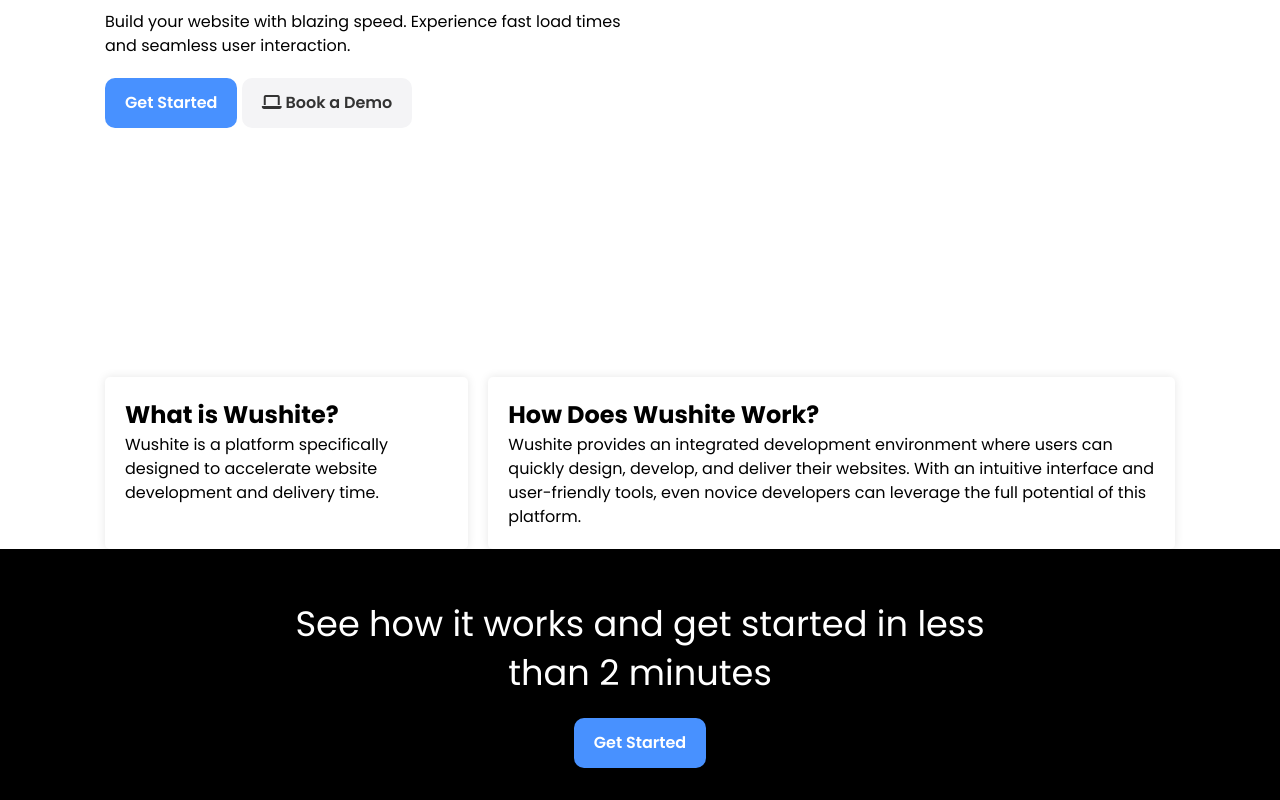
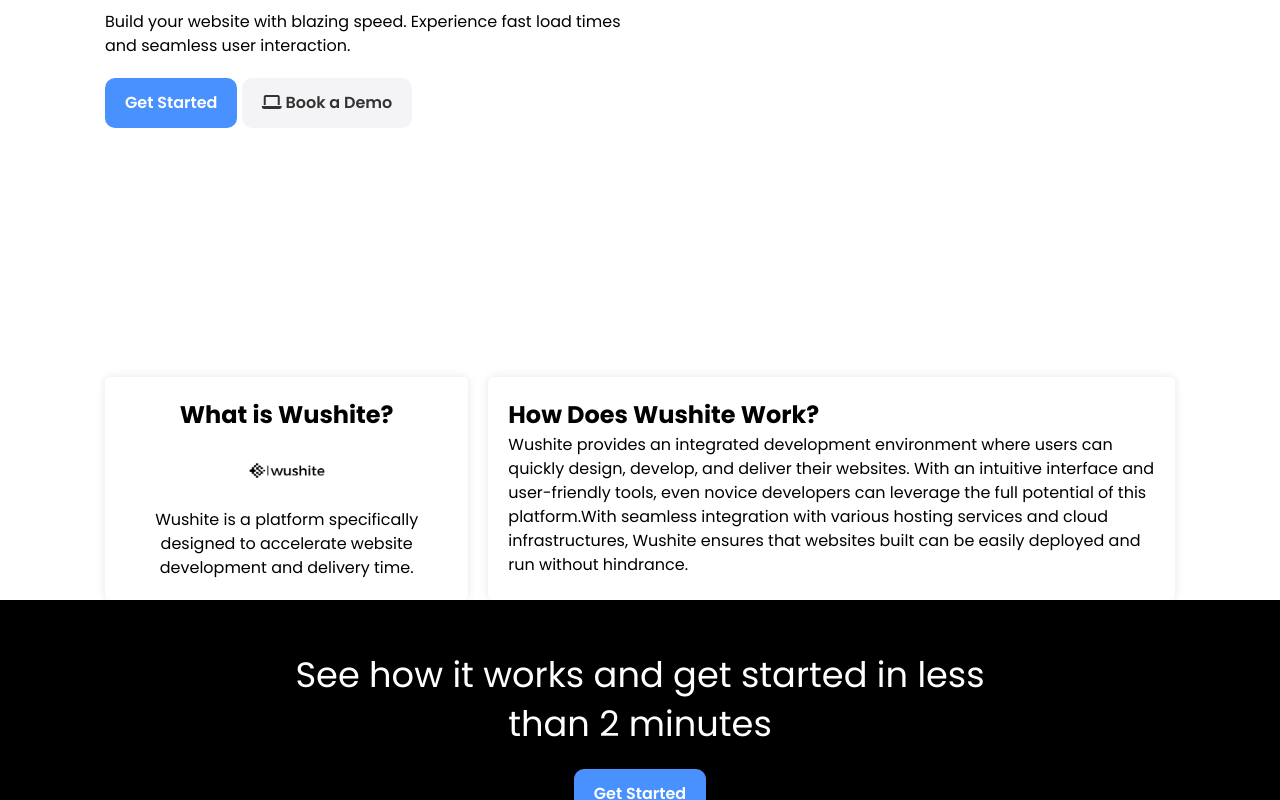
Before and after one commit to wussh/wushite, a plain HTML site: page index.html in a window 1280 px wide. Shown: the part 495-1295 px from the top of the page. Drawn offline with Linux system fonts and the light colour scheme.

Commit message:
modified:   css/style.css 	modified:   index.html

```diff
--- a/css/style.css
+++ b/css/style.css
@@ -120,21 +120,26 @@
   }
 
   .container {
-    display: flex; /* Use flexbox */
+    display: flex;
   }
 
+  .aside img {
+    display: block;
+    margin: 0 auto;
+  }
   .aside {
-    flex: 1; /* Take up available space */
-    order: -1; /* Move aside before main */
+    text-align: center;
+    flex: 1;
+    order: -1;
     background-color: #ffffff;
     padding: 20px;
-    margin-right: 20px; /* Add margin for spacing */
+    margin-right: 20px;
     border-radius: 5px;
     box-shadow: 0 0 10px rgba(0, 0, 0, 0.1);
   }
 
   .main {
-    flex: 2; /* Take up available space */
+    flex: 2;
     background-color: #ffffff;
     padding: 20px;
     border-radius: 5px;
--- a/index.html
+++ b/index.html
@@ -92,12 +92,13 @@
     <div class="container">
       <aside class="aside">
         <h2>What is Wushite?</h2>
+        <img src="images/logo.png" alt="Wushite Platform" width="100">
         <p>Wushite is a platform specifically designed to accelerate website development and delivery time. </p>
       </aside>
       <main class="main">
         <article>
           <h2>How Does Wushite Work?</h2>
-          <p>Wushite provides an integrated development environment where users can quickly design, develop, and deliver their websites. With an intuitive interface and user-friendly tools, even novice developers can leverage the full potential of this platform.</p>
+          <p>Wushite provides an integrated development environment where users can quickly design, develop, and deliver their websites. With an intuitive interface and user-friendly tools, even novice developers can leverage the full potential of this platform.With seamless integration with various hosting services and cloud infrastructures, Wushite ensures that websites built can be easily deployed and run without hindrance.</p>
         </article>
       </main>
     </div>
```
